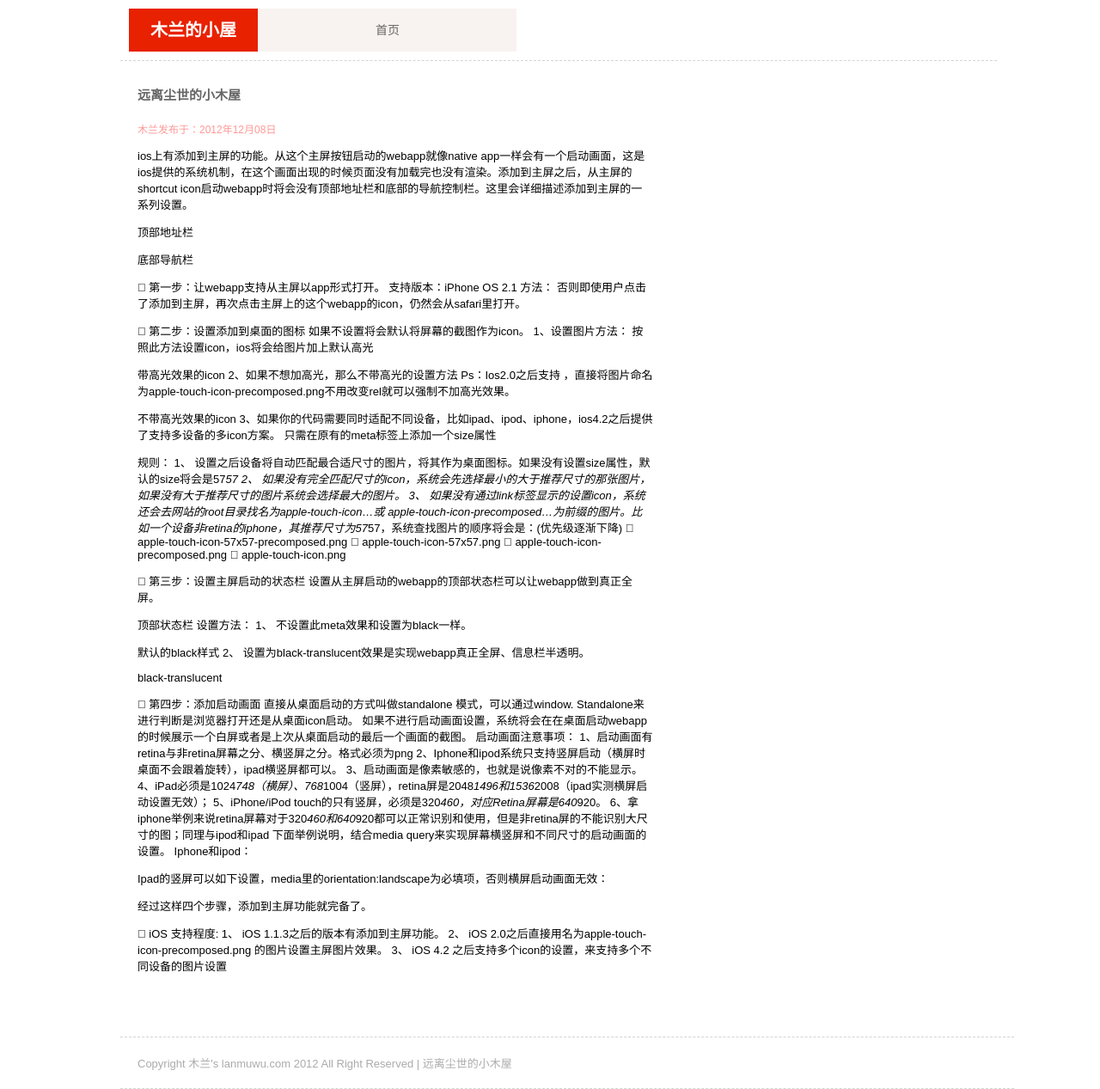
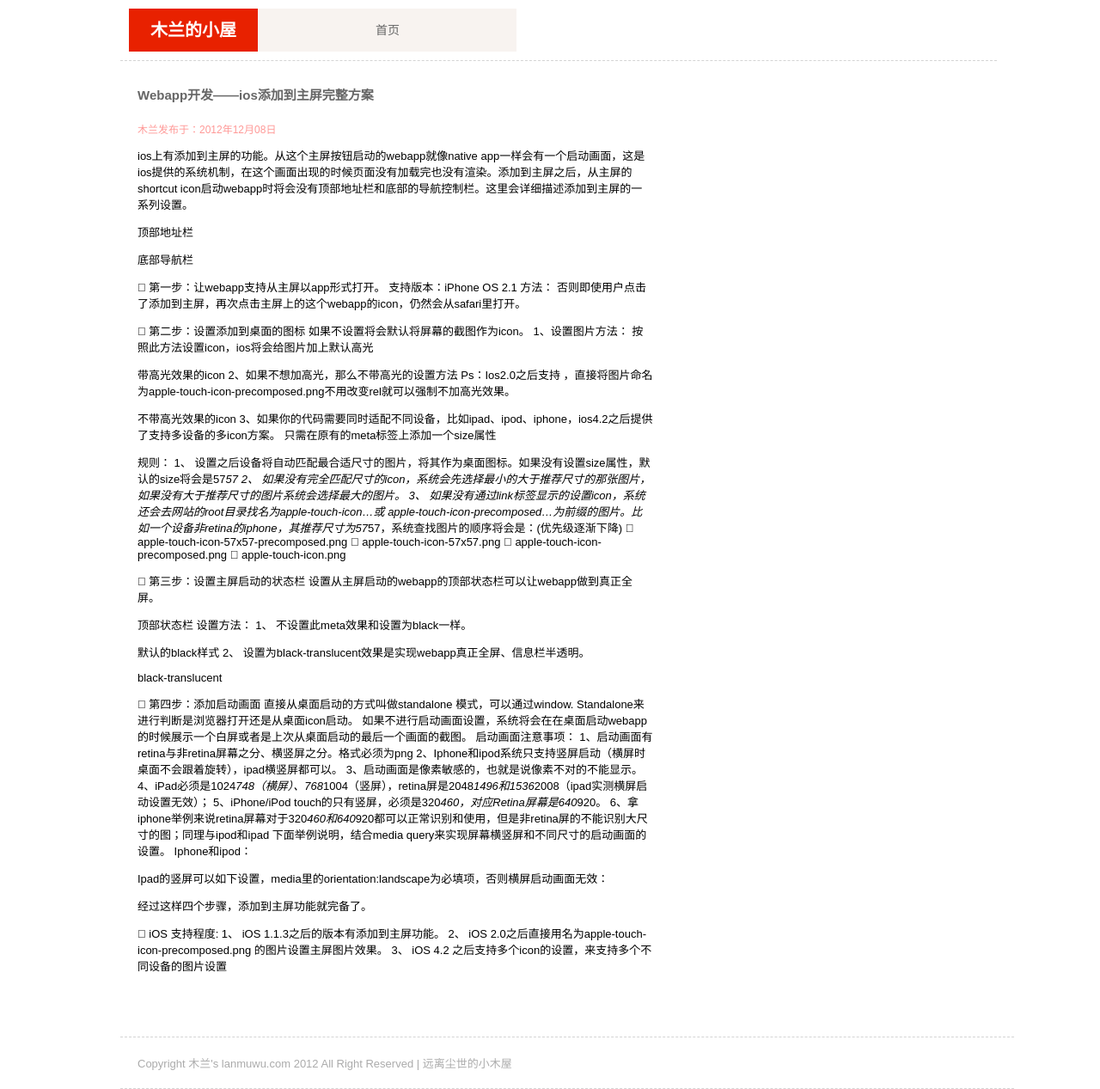
Before and after one commit to siriusdog/yigiyigi.github.com, a Jekyll site: the page built from _posts/2012-12-8-webapp开发——ios添加到主屏完整方案.md, in a window 1280 px wide. Shown: the whole page at 86% size. Built offline with Jekyll 4.4.1, drawn with Linux system fonts in a browser that asks for light colours; Markdown is read by kramdown in place of the engine named in the settings.

Commit message:
Signed-off-by: yigiyigi <yigiyigi@gmail.com>

```diff
--- a/_layouts/post.html
+++ b/_layouts/post.html
@@ -1,6 +1,5 @@
 ---
 layout: default
-title:  远离尘世的小木屋
 ---
 
 <div class='content-list'>
--- a/_posts/2012-12-8-webapp开发——ios添加到主屏完整方案.md
+++ b/_posts/2012-12-8-webapp开发——ios添加到主屏完整方案.md
@@ -1,6 +1,5 @@
 ---
 layout: post
-title:  远离尘世的小木屋
 ---
 
 ios上有添加到主屏的功能。从这个主屏按钮启动的webapp就像native app一样会有一个启动画面，这是ios提供的系统机制，在这个画面出现的时候页面没有加载完也没有渲染。添加到主屏之后，从主屏的shortcut icon启动webapp时将会没有顶部地址栏和底部的导航控制栏。这里会详细描述添加到主屏的一系列设置。
```
